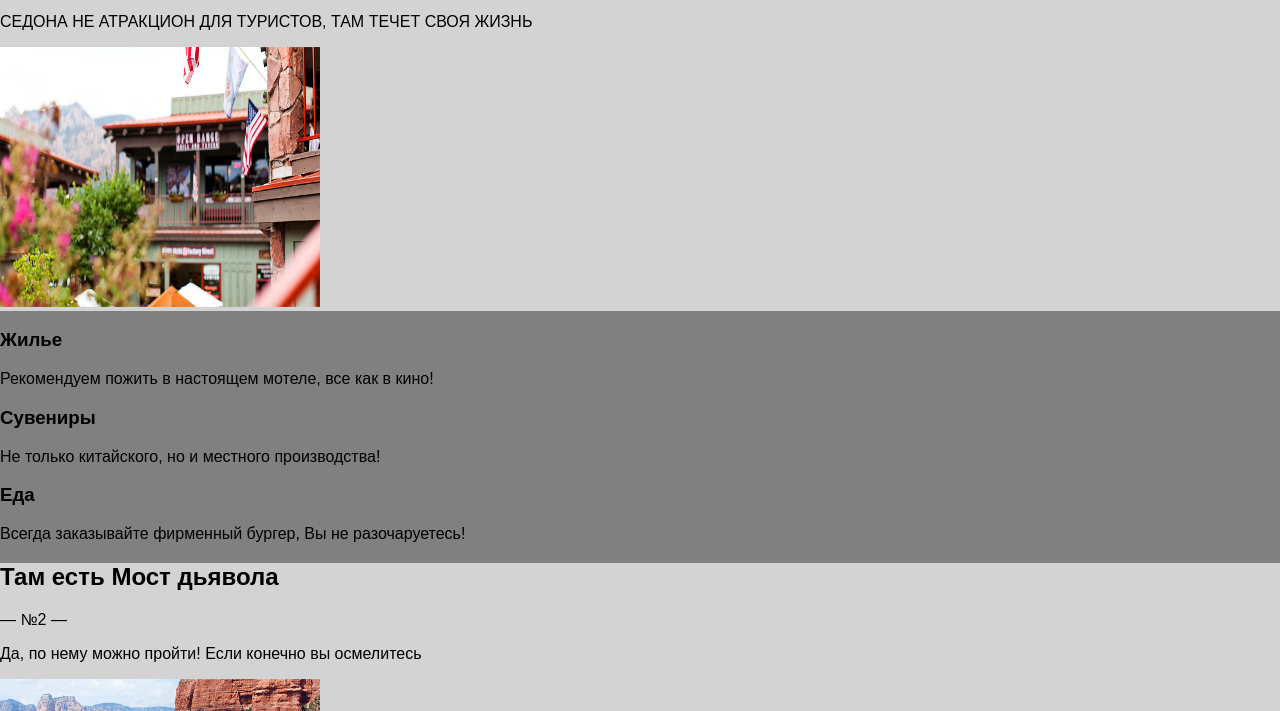
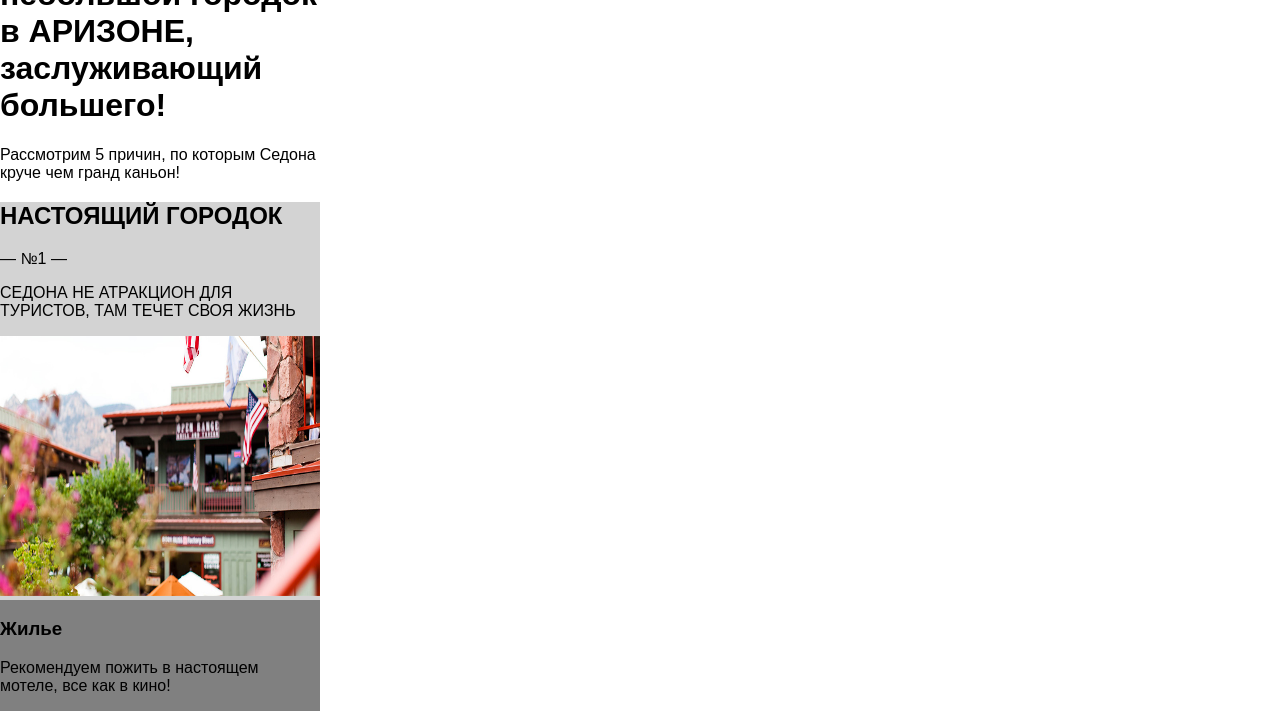
Before and after one commit to alexandrdragin/67190-sedona, a website: page index.html in a window 1280 px wide. Shown: the part 603-1314 px from the top of the page. Drawn offline with nearby package versions, Linux system fonts and the light colour scheme; files that its build step writes are made by us from their sources.

Commit message:
ready to check

```diff
--- a/sass/style.scss
+++ b/sass/style.scss
@@ -5,12 +5,16 @@
 
 @import "blocks/main-nav.scss";
 @import "blocks/page-header.scss";
+@import "blocks/social.scss";
 
 @import "blocks/reasons-block.scss";
 @import "blocks/map.scss";
-@import "blocks/social.scss";
 
 @import "blocks/photo-block.scss";
 @import "blocks/video-block.scss";
 
 @import "blocks/form-block.scss";
+
+body{
+  width: 320px;
+}
```
Also changed, not shown: form.html (+1 -3 lines).
